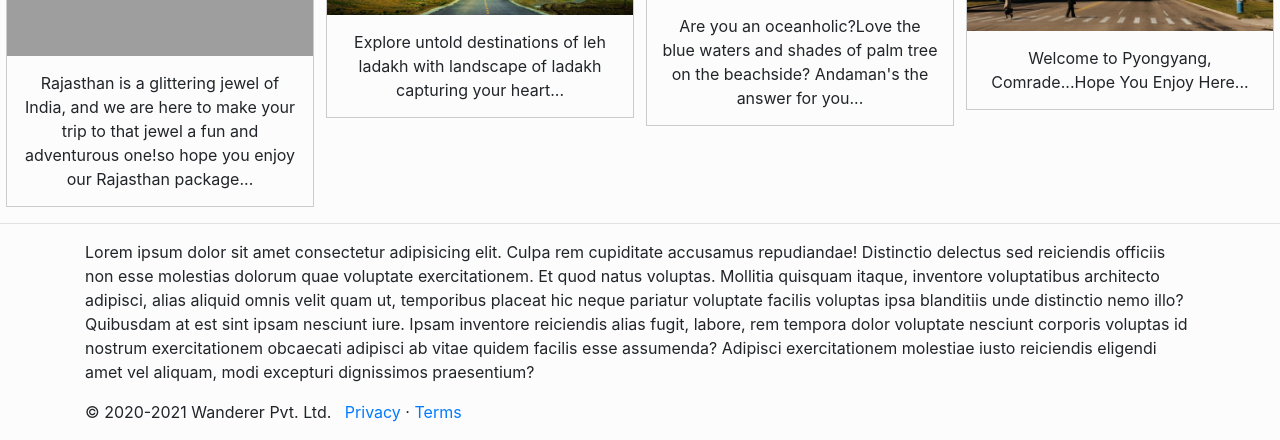
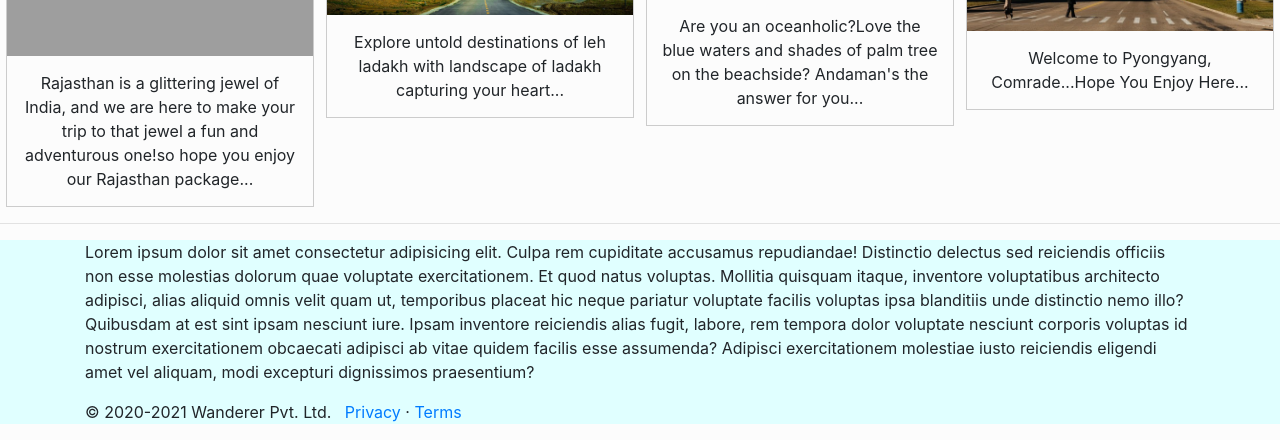
Before and after one commit to abhigyan-c/wanderer, a PHP site: page /HTML/index.html in a window 1280 px wide. Shown: the part 1054-1494 px from the top of the page. Run offline with PHP 8.4, Linux system fonts and the light colour scheme; grey boxes are pictures that could not be loaded.

Commit message:
Update other_requisites.css

```diff
--- a/CSS/other_requisites.css
+++ b/CSS/other_requisites.css
@@ -183,3 +183,11 @@ div.desc {
 .customCursor{
   cursor: url(../Images/cursor.png), auto;
 }
+
+#f1{
+  background-color: lightcyan;
+  padding-right: 15px;
+  padding-left: 15px;
+  margin-right: auto;
+  margin-left: auto;
+};
```
